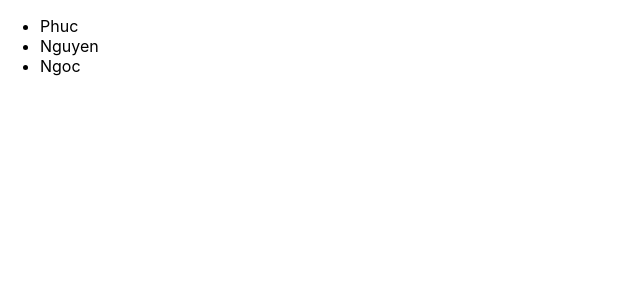
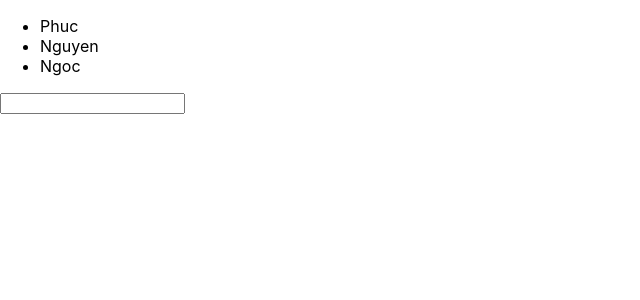
Before and after one commit to phucnguyen1998/Learn-react-hook, a React (Create React App) app: page / in a window 1280 px wide. Shown: the top 300 px of the page, without its empty margins (0-640 px from the left). Built offline with nearby package versions, Linux system fonts and the light colour scheme.

Commit message:
add form

```diff
--- a/src/App.js
+++ b/src/App.js
@@ -1,6 +1,7 @@
 import React, { useState } from 'react';
 import './App.scss';
 import TodoList from './component/TodoList';
+import TodoForm from './component/TodoForm';
 
 function App() {
   const [todoList, setTodoList] = useState([
@@ -20,9 +21,20 @@ function App() {
     setTodoList(newTodoList)
   }
 
+  function handleTodoFormSubmit(formValue) {
+    const newTodo = {
+      id: todoList.length + 3, ...formValue
+    };
+    const newTodoList = [...todoList];
+    newTodoList.push(newTodo);
+    setTodoList(newTodoList)
+
+  }
+
   return (
     <div className="app">
       <TodoList todo={todoList} onTodoClick={handleTodoClick} />
+      <TodoForm onSubmit={handleTodoFormSubmit} />
     </div>
   );
 }
--- /dev/null
+++ b/src/component/TodoForm/index.jsx
@@ -0,0 +1,41 @@
+import React, { useState } from 'react';
+import PropTypes from 'prop-types';
+
+TodoForm.propTypes = {
+    onSubmit: PropTypes.func,
+};
+
+TodoForm.defaultProps = {
+    onSubmit: null
+}
+
+function TodoForm(props) {
+    const [value, setValue] = useState('')
+    const { onSubmit } = props;
+
+    function handChangeValue(e) {
+        setValue(e.target.value);
+    }
+
+    function handleSubmit(e) {
+        e.preventDefault();
+
+        if (onSubmit) {
+            const formValue = {
+                title: value
+            }
+            onSubmit(formValue)
+            setValue('')
+        } else {
+            return;
+        }
+    }
+
+    return (
+        <form onSubmit={handleSubmit}>
+            <input type="text" value={value} onChange={handChangeValue} />
+        </form>
+    );
+}
+
+export default TodoForm;
```
Also changed, not shown: src/component/TodoForm/style.scss (added, +11 -0 lines).
